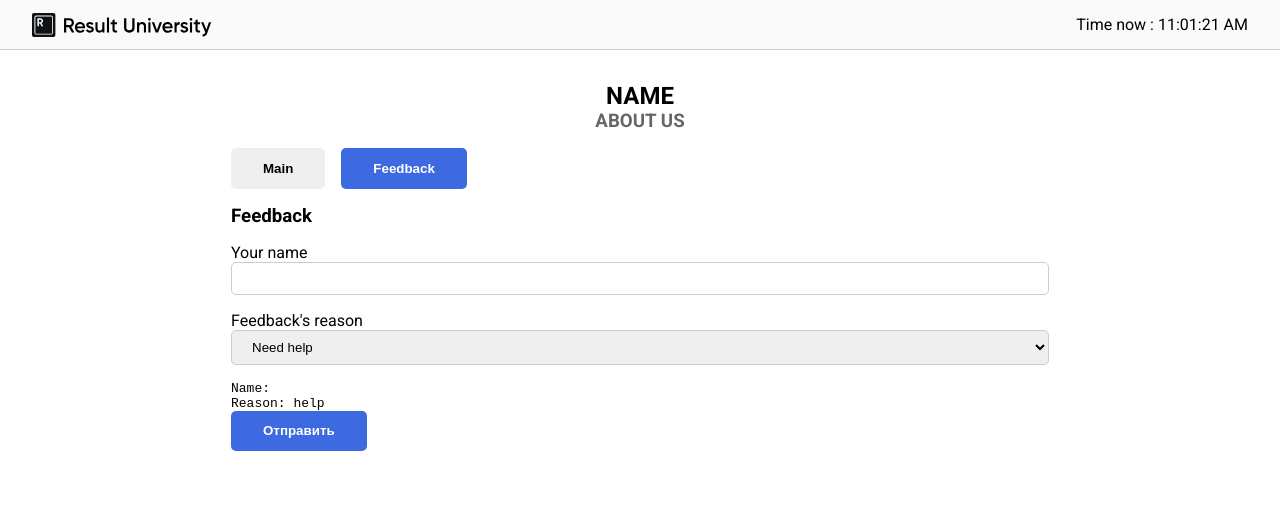
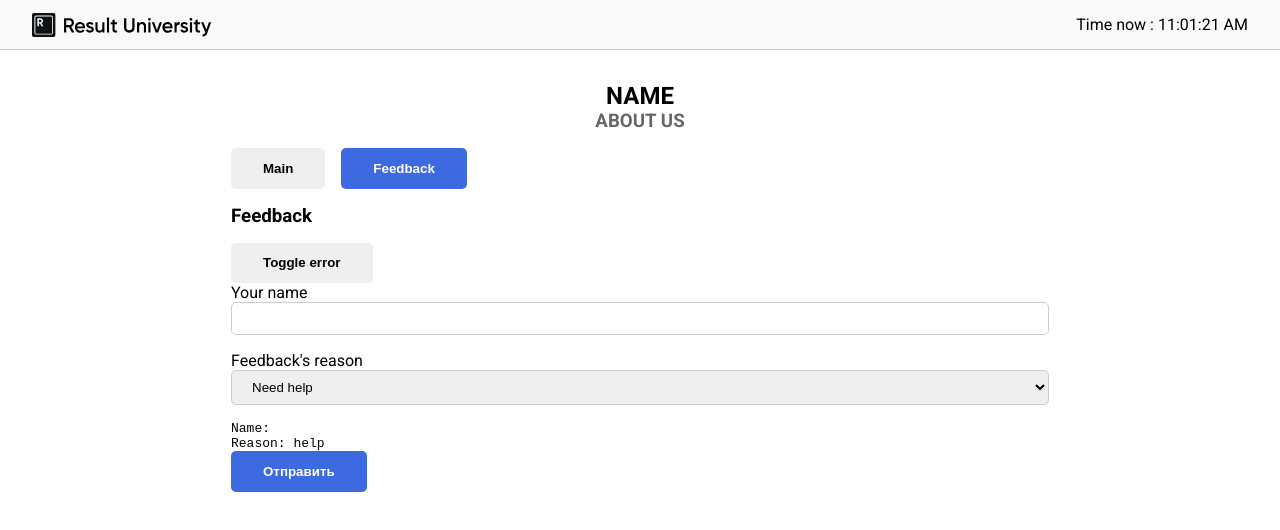
Before and after one commit to vydy131/my-react, a React (Vite) app: page / in a window 1280 px wide. Shown: the top 530 px of the page. Built offline with nearby package versions, Linux system fonts and the light colour scheme.

Commit message:
toggle error

```diff
--- a/src/components/FeedbackSection.jsx
+++ b/src/components/FeedbackSection.jsx
@@ -15,9 +15,16 @@ export function FeedbackSection() {
     setReason(event.target.value);
   }
 
+  function toggleError() {
+    setHasError((prev) => !prev);
+    // setHasError(!hasError);
+  }
+
   return (
     <section>
       <h3>Feedback</h3>
+
+      <Button onClick={toggleError}>Toggle error</Button>
 
       <form>
         <label htmlFor="name">Your name</label>
```
